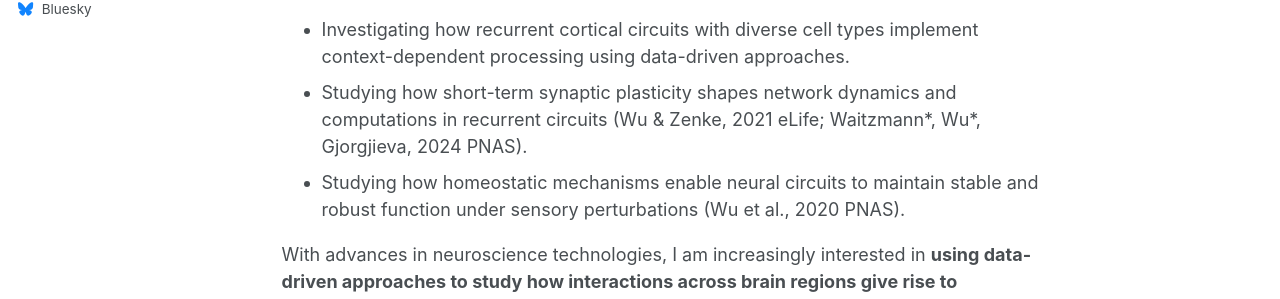
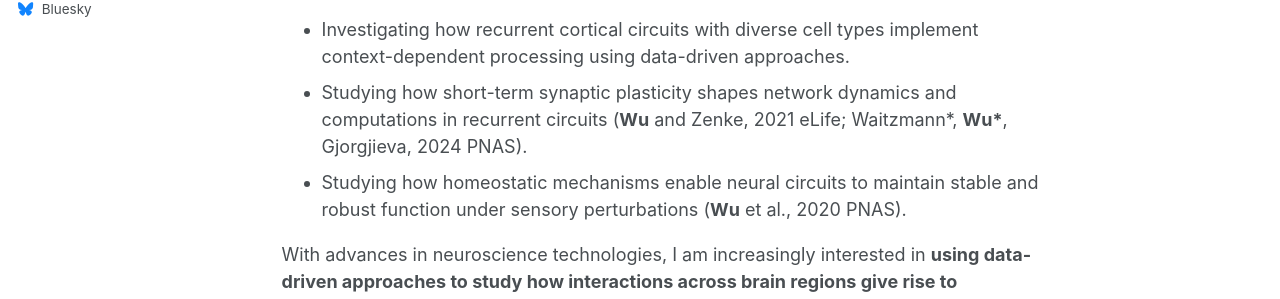
Before and after one commit to yuekriswu/yuekriswu.github.io, a Jekyll site: the page built from _pages/about.md, in a window 1280 px wide and 900 px high. Shown: the part 436-735 px from the top of the window. Built offline with Jekyll 4.4.1, drawn with Linux system fonts in a browser that asks for light colours; some web fonts are replaced; a script bundle is joined from its source files by our own code; library files that are not in the unit come from our copies.

Commit message:
Update about.md

```diff
--- a/_pages/about.md
+++ b/_pages/about.md
@@ -15,8 +15,8 @@ I use mathematical and computational approaches to understand how neural computa
 
 Selected topics I have worked on include:
 * Investigating how recurrent cortical circuits with diverse cell types implement context-dependent processing using data-driven approaches.
-* Studying how short-term synaptic plasticity shapes network dynamics and computations in recurrent circuits (Wu & Zenke, 2021 eLife; Waitzmann\*, Wu\*, Gjorgjieva, 2024 PNAS).
-* Studying how homeostatic mechanisms enable neural circuits to maintain stable and robust function under sensory perturbations (Wu et al., 2020 PNAS).
+* Studying how short-term synaptic plasticity shapes network dynamics and computations in recurrent circuits (**Wu** and Zenke, 2021 eLife; Waitzmann\*, **Wu\***, Gjorgjieva, 2024 PNAS).
+* Studying how homeostatic mechanisms enable neural circuits to maintain stable and robust function under sensory perturbations (**Wu** et al., 2020 PNAS).
 
 With advances in neuroscience technologies, I am increasingly interested in **using data-driven approaches to study how interactions across brain regions give rise to perception, cognition, and behavior**.
 
```
